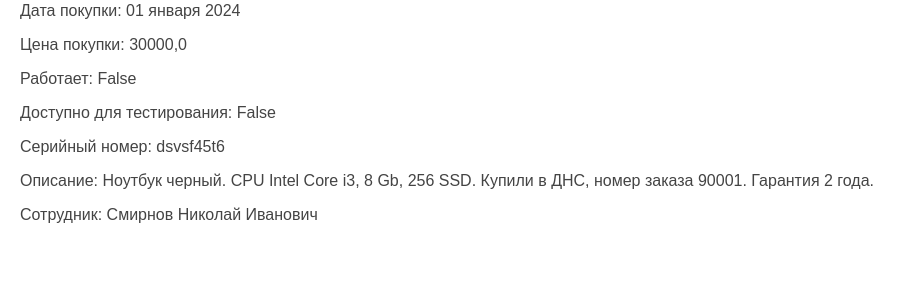
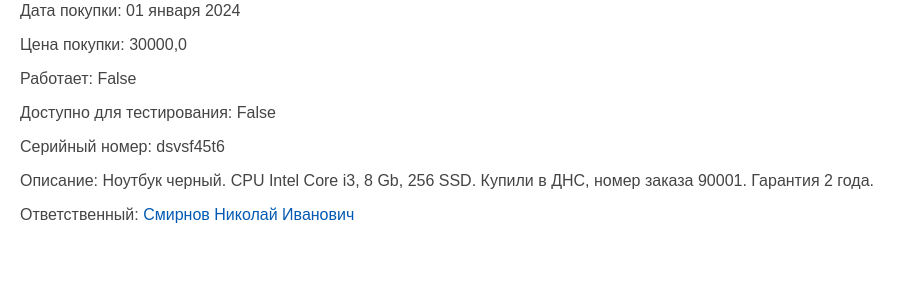
Before and after one commit to Nortgres/equipment-log, a Django app: a page that uses equipment/eqlog/templates/eqlog/equipment.html in a window 1280 px wide. Shown: the part 260-560 px from the top of the page, without its empty margins (0-912 px from the left). Run offline with Django 5.2, Linux system fonts and the light colour scheme; data comes from the database, SQL or seed files in the repository.

Commit message:
add files

```diff
--- a/equipment/eqlog/templates/eqlog/equipment.html
+++ b/equipment/eqlog/templates/eqlog/equipment.html
@@ -11,5 +11,6 @@
 <p>Доступно для тестирования: {{ eq.testing }}</p>
 <p>Серийный номер: {{ eq.serial_number }}</p>
 <p>Описание: {{ eq.description }}</p>
-<p>Сотрудник: {{ eq.person }}</p>
+<p>Ответственный: <a href="{{ person.get_absolute_url }}"> {{ eq.person }} </a></p>
+<p> </p>
 {% endblock %}
```
